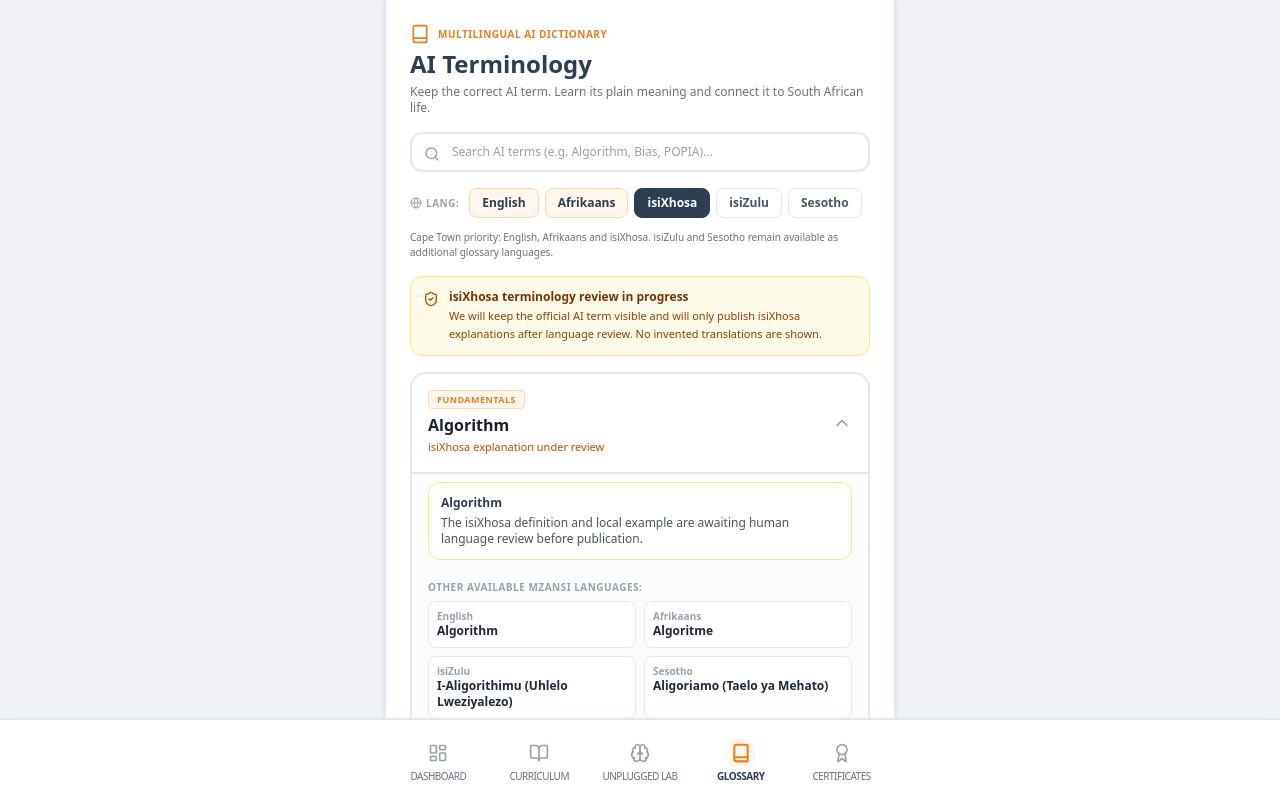
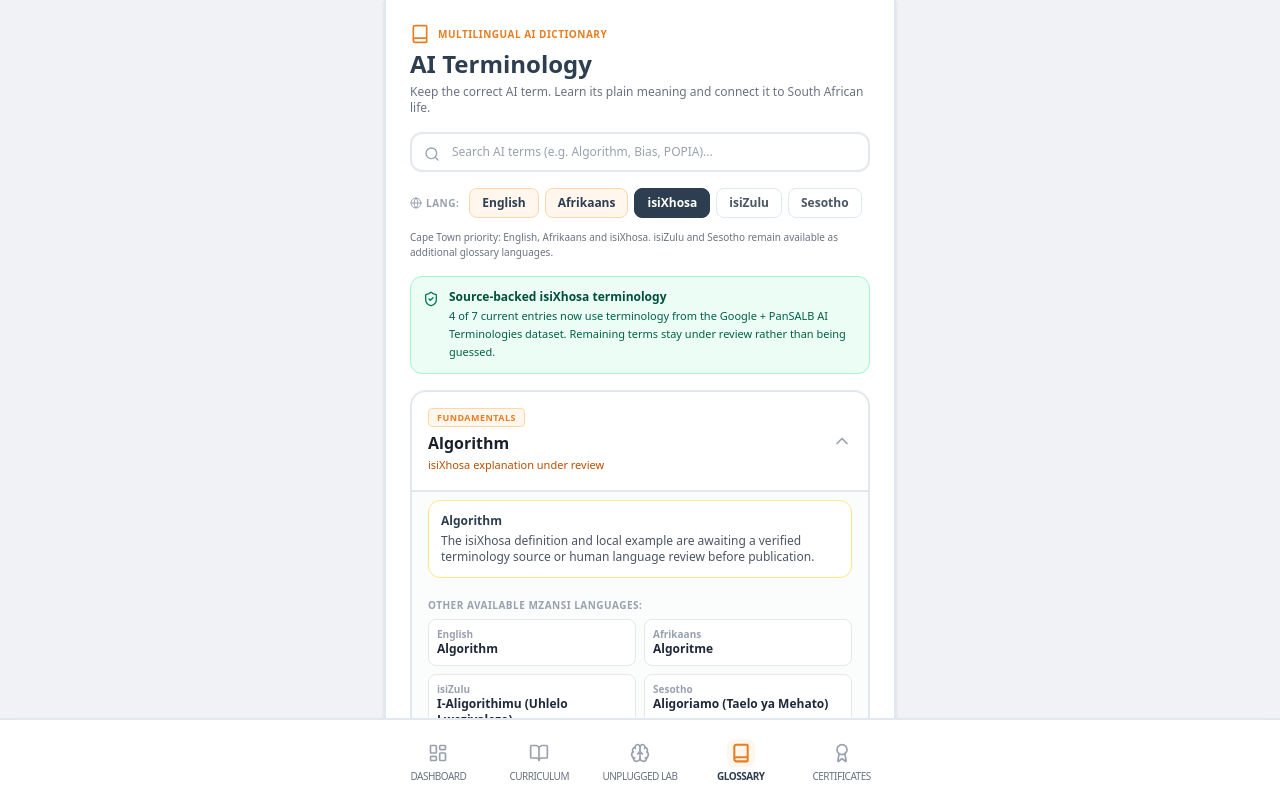
Before and after one commit to marcdiedricks/mzansi-ai-educator, a React (Vite) app: page /mzansi-ai-educator/glossary in a window 1280 px wide. Both pictures are taken after a click on the button "isiXhosa". Shown: the top 800 px of the page. Built offline with nearby package versions, Linux system fonts and the light colour scheme.

Commit message:
LANG-02: show verified isiXhosa terms with per-term review state

```diff
--- a/src/pages/Glossary.tsx
+++ b/src/pages/Glossary.tsx
@@ -24,11 +24,14 @@ export function Glossary() {
       item.english.definition.toLowerCase().includes(query) ||
       item.afrikaans.term.toLowerCase().includes(query) ||
       item.isizulu.term.toLowerCase().includes(query) ||
-      item.sesotho.term.toLowerCase().includes(query)
+      item.sesotho.term.toLowerCase().includes(query) ||
+      item.isixhosa?.term.toLowerCase().includes(query) ||
+      item.isixhosa?.definition.toLowerCase().includes(query)
     );
   });
 
   const selectedLabel = languageLabels.find((item) => item.key === selectedLanguage)?.label || 'English';
+  const verifiedIsiXhosaCount = TERMINOLOGY_DATA.filter((item) => item.isixhosa).length;
 
   return (
     <div className="p-4 sm:p-6 space-y-4 pb-24">
@@ -81,12 +84,12 @@ export function Glossary() {
       </div>
 
       {selectedLanguage === 'isixhosa' && (
-        <div className="bg-amber-50 border border-amber-200 rounded-xl p-3 flex gap-2.5">
-          <ShieldCheck className="w-4 h-4 text-amber-700 shrink-0 mt-0.5" />
+        <div className="bg-emerald-50 border border-emerald-200 rounded-xl p-3 flex gap-2.5">
+          <ShieldCheck className="w-4 h-4 text-emerald-700 shrink-0 mt-0.5" />
           <div>
-            <p className="text-xs font-bold text-amber-900">isiXhosa terminology review in progress</p>
-            <p className="text-[11px] text-amber-800 mt-0.5 leading-relaxed">
-              We will keep the official AI term visible and will only publish isiXhosa explanations after language review. No invented translations are shown.
+            <p className="text-xs font-bold text-emerald-900">Source-backed isiXhosa terminology</p>
+            <p className="text-[11px] text-emerald-800 mt-0.5 leading-relaxed">
+              {verifiedIsiXhosaCount} of {TERMINOLOGY_DATA.length} current entries now use terminology from the Google + PanSALB AI Terminologies dataset. Remaining terms stay under review rather than being guessed.
             </p>
           </div>
         </div>
@@ -95,7 +98,8 @@ export function Glossary() {
       <div className="flex flex-col gap-3 w-full">
         {filteredTerms.map((termItem) => {
           const isExpanded = expandedTermId === termItem.id;
-          const currentLangData = selectedLanguage === 'isixhosa' ? null : termItem[selectedLanguage];
+          const currentLangData = selectedLanguage === 'isixhosa' ? termItem.isixhosa : termItem[selectedLanguage];
+          const isVerifiedIsiXhosa = selectedLanguage === 'isixhosa' && Boolean(termItem.isixhosa);
 
           return (
             <div key={termItem.id} className="bg-white border-2 border-[#E2E8F0] rounded-2xl overflow-hidden transition-all">
@@ -108,12 +112,17 @@ export function Glossary() {
                     <span className="text-[9px] font-bold uppercase tracking-wider bg-orange-50 text-[#E67E22] px-2 py-0.5 rounded border border-orange-200">
                       {termItem.category}
                     </span>
+                    {isVerifiedIsiXhosa && (
+                      <span className="text-[9px] font-bold uppercase tracking-wider bg-emerald-50 text-emerald-700 px-2 py-0.5 rounded border border-emerald-200">
+                        Verified source
+                      </span>
+                    )}
                   </div>
                   <h3 className="font-bold text-[#1A202C] text-sm sm:text-base">{termItem.term}</h3>
                   {selectedLanguage !== 'english' && currentLangData && (
                     <p className="text-xs font-bold text-[#2D3E50] mt-0.5">{currentLangData.term}</p>
                   )}
-                  {selectedLanguage === 'isixhosa' && (
+                  {selectedLanguage === 'isixhosa' && !currentLangData && (
                     <p className="text-[11px] font-medium text-amber-700 mt-0.5">isiXhosa explanation under review</p>
                   )}
                 </div>
@@ -130,17 +139,26 @@ export function Glossary() {
                         <h4 className="text-[10px] font-bold uppercase tracking-wider text-gray-400 mb-1">Definition ({selectedLabel})</h4>
                         <p className="text-xs font-medium text-[#1A202C] leading-relaxed">{currentLangData.definition}</p>
                       </div>
-                      <div className="bg-white p-3 rounded-xl border border-[#E2E8F0]">
-                        <div className="flex items-center gap-1.5 text-[10px] font-bold uppercase tracking-wider text-[#E67E22] mb-1">
-                          <Sparkles className="w-3.5 h-3.5" /> Everyday Context
+                      {'example' in currentLangData && currentLangData.example ? (
+                        <div className="bg-white p-3 rounded-xl border border-[#E2E8F0]">
+                          <div className="flex items-center gap-1.5 text-[10px] font-bold uppercase tracking-wider text-[#E67E22] mb-1">
+                            <Sparkles className="w-3.5 h-3.5" /> Everyday Context
+                          </div>
+                          <p className="text-xs text-gray-600 italic">“{currentLangData.example}”</p>
                         </div>
-                        <p className="text-xs text-gray-600 italic">“{currentLangData.example}”</p>
-                      </div>
+                      ) : selectedLanguage === 'isixhosa' ? (
+                        <div className="bg-white p-3 rounded-xl border border-amber-200">
+                          <p className="text-[11px] text-amber-800">Local isiXhosa everyday example is still under review. The verified terminology and definition are already available.</p>
+                        </div>
+                      ) : null}
+                      {selectedLanguage === 'isixhosa' && termItem.isixhosa && (
+                        <p className="text-[10px] text-gray-500">Source: {termItem.isixhosa.source} · {termItem.isixhosa.sourceLicense}</p>
+                      )}
                     </>
                   ) : (
                     <div className="bg-white p-3 rounded-xl border border-amber-200">
                       <p className="text-xs font-bold text-[#2D3E50]">{termItem.term}</p>
-                      <p className="text-xs text-gray-600 mt-1">The isiXhosa definition and local example are awaiting human language review before publication.</p>
+                      <p className="text-xs text-gray-600 mt-1">The isiXhosa definition and local example are awaiting a verified terminology source or human language review before publication.</p>
                     </div>
                   )}
 
@@ -152,6 +170,9 @@ export function Glossary() {
                       )}
                       {selectedLanguage !== 'afrikaans' && (
                         <div className="bg-white p-2 rounded-lg border border-gray-200"><span className="text-[10px] font-bold text-gray-400 block">Afrikaans</span><span className="font-bold text-gray-800">{termItem.afrikaans.term}</span></div>
+                      )}
+                      {selectedLanguage !== 'isixhosa' && termItem.isixhosa && (
+                        <div className="bg-white p-2 rounded-lg border border-gray-200"><span className="text-[10px] font-bold text-gray-400 block">isiXhosa</span><span className="font-bold text-gray-800">{termItem.isixhosa.term}</span></div>
                       )}
                       {selectedLanguage !== 'isizulu' && (
                         <div className="bg-white p-2 rounded-lg border border-gray-200"><span className="text-[10px] font-bold text-gray-400 block">isiZulu</span><span className="font-bold text-gray-800">{termItem.isizulu.term}</span></div>
```
